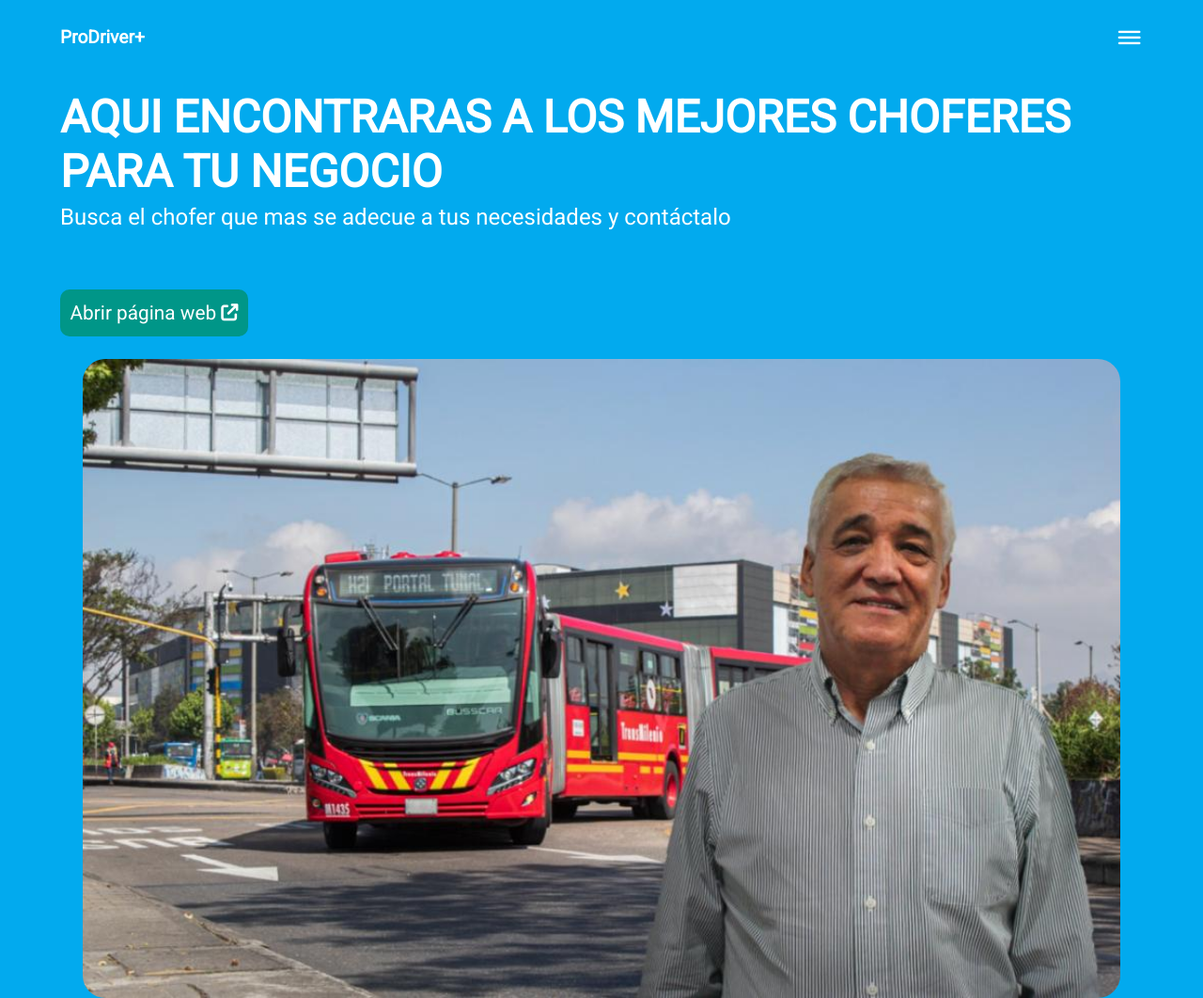
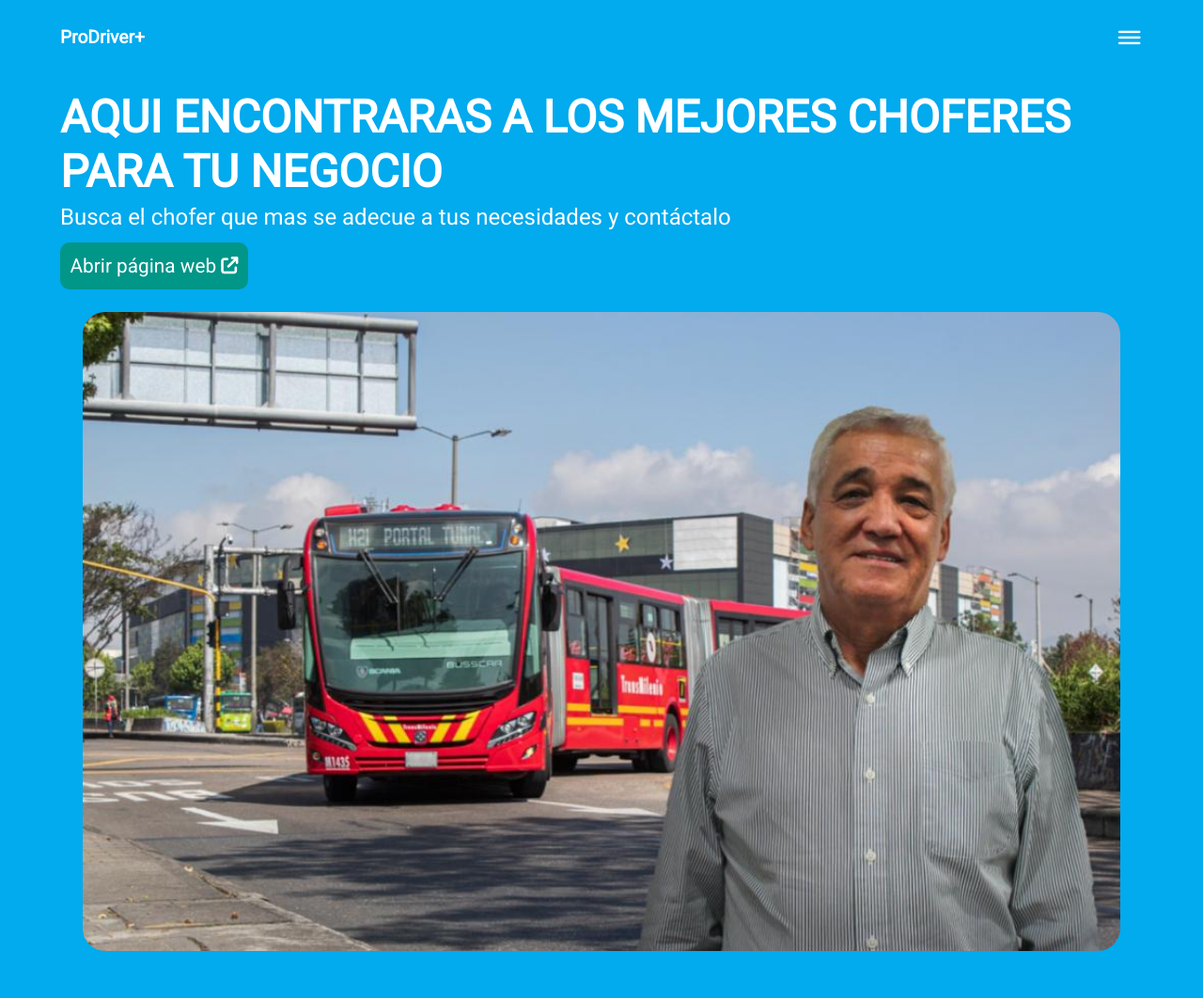
Before and after one commit to ProDriver-Peru/ProDriver-Peru.github.io, a plain HTML site: page employer.html in a window 1280 px wide. Shown: the top 1062 px of the page at 94% size. Drawn offline with nearby package versions, Linux system fonts and the light colour scheme.

Commit message:
Update employer.html

```diff
--- a/employer.html
+++ b/employer.html
@@ -45,7 +45,7 @@
               Busca el chofer que mas se adecue a tus necesidades y contáctalo
             </p>
             <div class="body__left-image">
-              <button style="margin-top: 50px;" href="" class="redir">
+              <button href="" class="redir">
                 <a href="https://google.com/"
                   >Abrir página web <span class="redir__icon"
                     ><i class="fa-solid fa-external-link"></i></span
```
